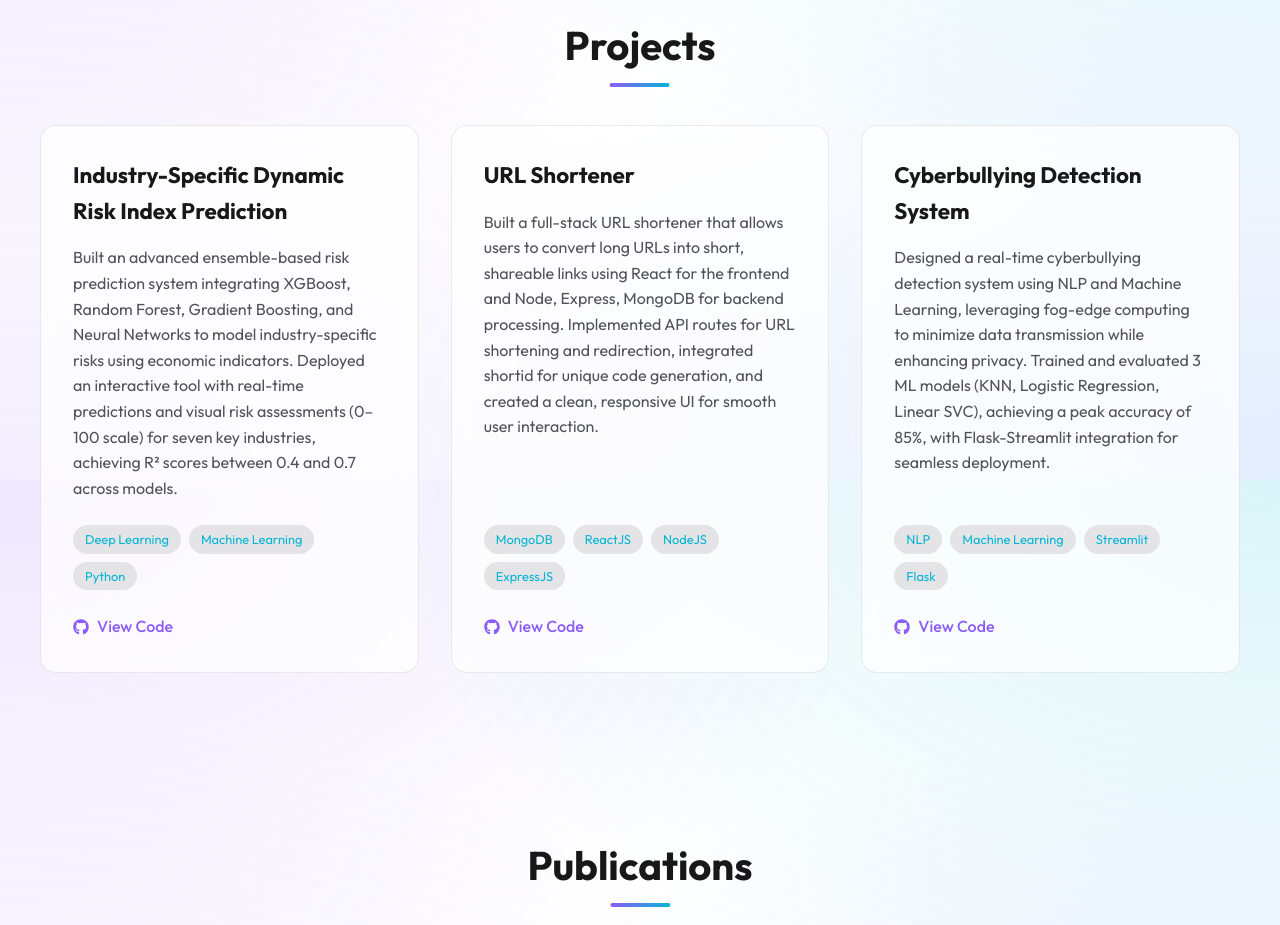
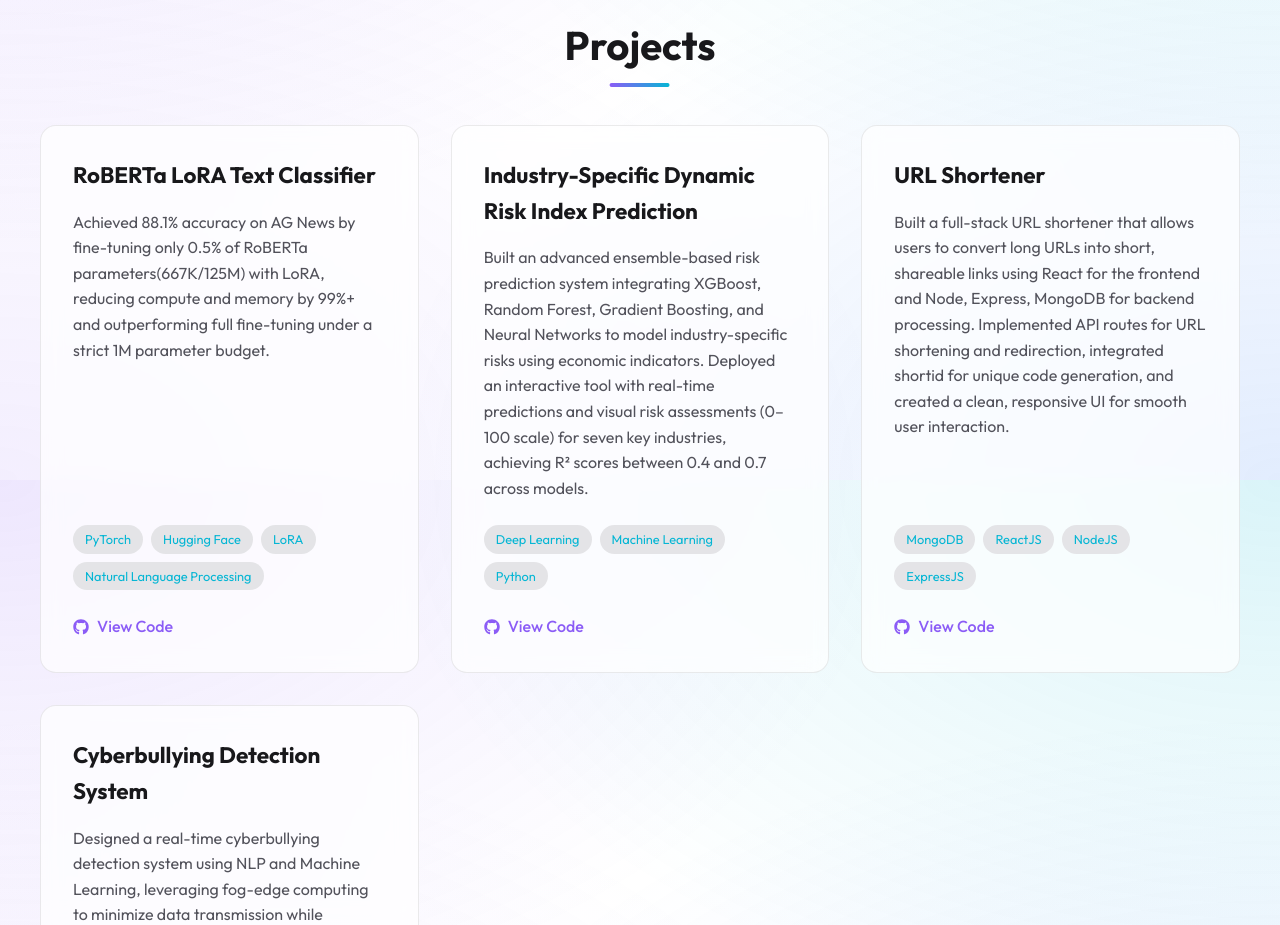
Before and after one commit to dedeepya026/my-portfolio, a React (Vite) app: page / in a window 1280 px wide. Shown: the part 4320-5245 px from the top of the page. Built offline with nearby package versions, Linux system fonts and the light colour scheme.

Commit message:
Update portfolio.js

```diff
--- a/src/data/portfolio.js
+++ b/src/data/portfolio.js
@@ -69,6 +69,14 @@ export const portfolioData = {
     projects: [
         {
             id: 1,
+            title: "RoBERTa LoRA Text Classifier",
+            description: "Achieved 88.1% accuracy on AG News by fine-tuning only 0.5% of RoBERTa parameters(667K/125M) with LoRA, reducing compute and memory by 99%+ and outperforming full fine-tuning under a strict 1M parameter budget.",
+            techStack: ["PyTorch", "Hugging Face", "LoRA", "Natural Language Processing"],
+            link: "https://github.com/dedeepya026/LoRA-Text-Classifier",
+            deployment: ""
+        },
+        {
+            id: 2,
             title: "Industry-Specific Dynamic Risk Index Prediction",
             description: "Built an advanced ensemble-based risk prediction system integrating XGBoost, Random Forest, Gradient Boosting, and Neural Networks to model industry-specific risks using economic indicators. Deployed an interactive tool with real-time predictions and visual risk assessments (0–100 scale) for seven key industries, achieving R² scores between 0.4 and 0.7 across models.",
             techStack: ["Deep Learning", "Machine Learning", "Python"],
@@ -76,7 +84,7 @@ export const portfolioData = {
             deployment: ""
         },
         {
-            id: 2,
+            id: 3,
             title: "URL Shortener",
             description: "Built a full-stack URL shortener that allows users to convert long URLs into short, shareable links using React for the frontend and Node, Express, MongoDB for backend processing. Implemented API routes for URL shortening and redirection, integrated shortid for unique code generation, and created a clean, responsive UI for smooth user interaction.",
             techStack: ["MongoDB", "ReactJS", "NodeJS", "ExpressJS"],
@@ -84,7 +92,7 @@ export const portfolioData = {
             deployment: ""
         },
         {
-            id: 3,
+            id: 4,
             title: "Cyberbullying Detection System",
             description: "Designed a real-time cyberbullying detection system using NLP and Machine Learning, leveraging fog-edge computing to minimize data transmission while enhancing privacy. Trained and evaluated 3 ML models (KNN, Logistic Regression, Linear SVC), achieving a peak accuracy of 85%, with Flask-Streamlit integration for seamless deployment.",
             techStack: ["NLP", "Machine Learning", "Streamlit", "Flask"],
```
